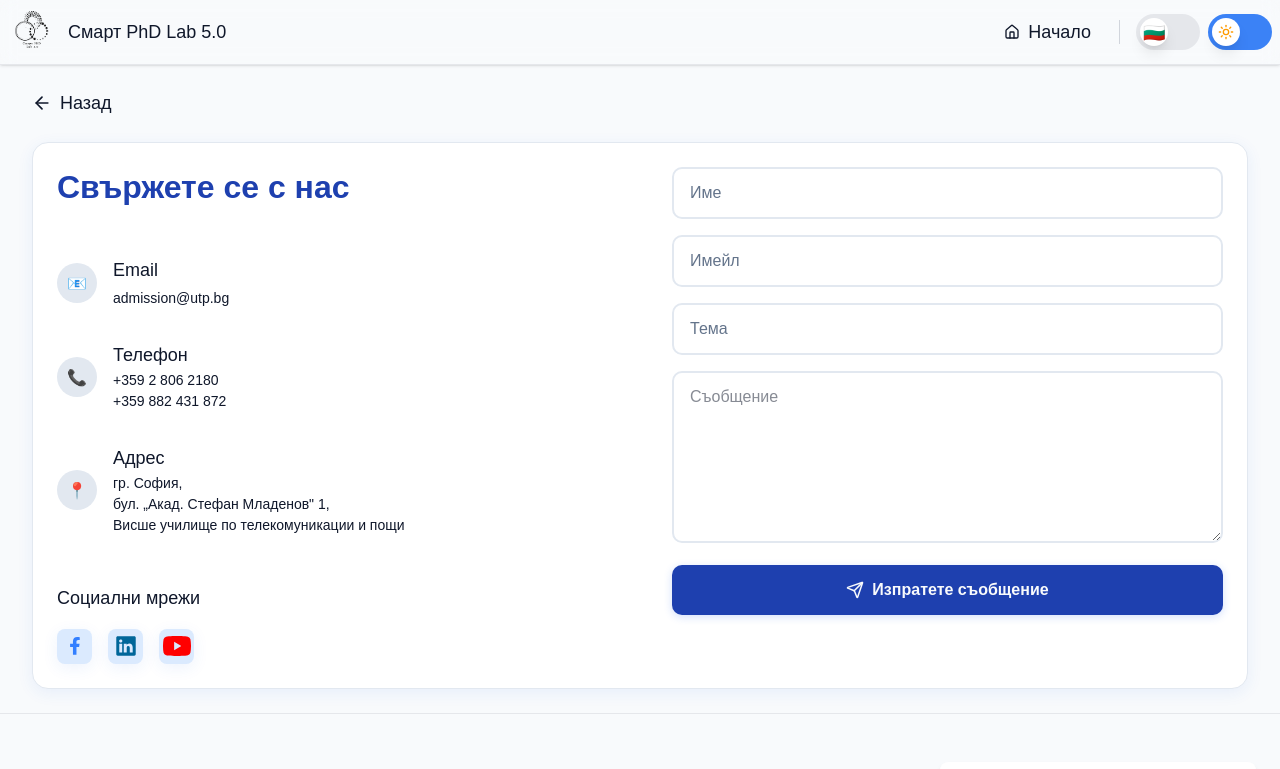
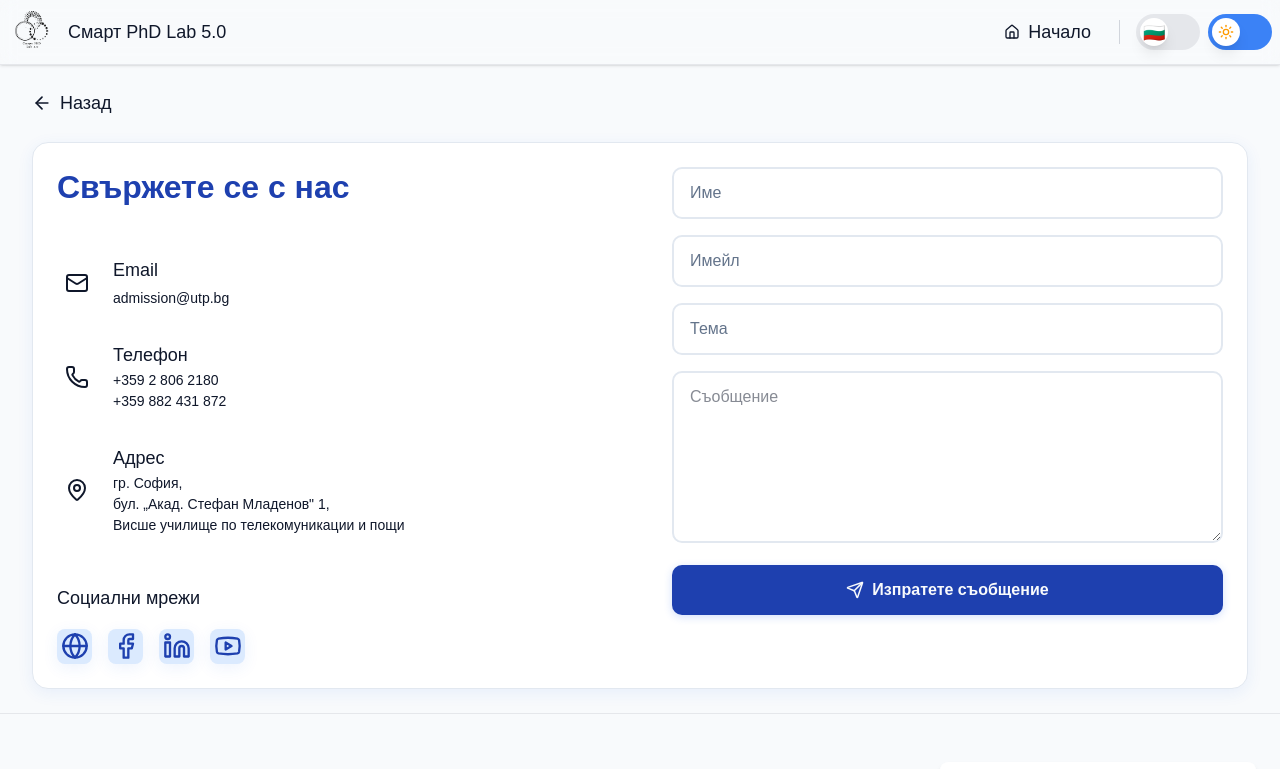
Before and after one commit to VUTP-University/phd-lab-utp, a React (Vite) app in the folder frontend/: page /contacts in a window 1280 px wide. Shown: the top 769 px of the page. Built offline with nearby package versions, Linux system fonts and the light colour scheme; no server answers; a web font is replaced by a local one.

Commit message:
Enhancement: Fix social media icons
Signed-off-by: Aleksandar Karastoyanov <a.karastoyanov@utp.bg>

```diff
--- a/frontend/src/components/Contacts/ContactForm.jsx
+++ b/frontend/src/components/Contacts/ContactForm.jsx
@@ -3,6 +3,7 @@ import { useTranslation } from "react-i18next";
 import { ArrowLeft, Send, CheckCircle, AlertCircle } from "lucide-react";
 import { useNavigate } from "react-router-dom";
 import api from "../../../api.js";
+import {Mail, Phone, MapPin, Globe, Facebook, Linkedin, Youtube } from "lucide-react";
 
 export default function ContactForm() {
   const { t } = useTranslation();
@@ -102,8 +103,8 @@ export default function ContactForm() {
           {/* EMAIL */}
           <div className="mt-12">
             <div className="mt-4 flex items-center">
-              <div className="bg-slate-200 dark:bg-slate-700 h-10 w-10 rounded-full flex items-center justify-center shrink-0">
-                📧
+              <div className="h-10 w-10 rounded-full flex items-center justify-center shrink-0">
+                <Mail />
               </div>
               <div className="ml-4 text-m">
                 <p className="normal_text">{t("contact.mail")}</p>
@@ -120,8 +121,8 @@ export default function ContactForm() {
           {/* PHONE */}
           <div className="mt-8">
             <div className="mt-4 flex items-center">
-              <div className="bg-slate-200 dark:bg-slate-700 h-10 w-10 rounded-full flex items-center justify-center shrink-0">
-                📞
+              <div className="h-10 w-10 rounded-full flex items-center justify-center shrink-0">
+                <Phone />
               </div>
               <div className="ml-4 text-sm">
                 <p className="normal_text">{t("contact.phone")}</p>
@@ -138,8 +139,8 @@ export default function ContactForm() {
           {/* ADDRESS */}
           <div className="mt-8">
             <div className="mt-4 flex items-center">
-              <div className="bg-slate-200 dark:bg-slate-700 h-10 w-10 rounded-full flex items-center justify-center shrink-0">
-                📍
+              <div className="h-10 w-10 rounded-full flex items-center justify-center shrink-0">
+                <MapPin />
               </div>
               <div className="ml-4 text-sm">
                 <p className="normal_text">{t("contact.address_title")}</p>
@@ -156,6 +157,19 @@ export default function ContactForm() {
               {t("contact.socials")}
             </h3>
             <div className="mt-4 flex items-center gap-4">
+              {/* Website */}
+              <a
+                href="https://www.utp.bg"
+                target="_blank"
+                rel="noopener noreferrer"
+                className="social_media_button"
+                title="Visit our website"
+              >
+                <Globe
+                  className="transition-all duration-300 hover:scale-110"
+                  size={28}
+                />
+              </a>
               {/* Facebook */}
               <a
                 href="https://www.facebook.com/www.utp.bg"
@@ -163,19 +177,10 @@ export default function ContactForm() {
                 rel="noopener noreferrer"
                 className="social_media_button"
               >
-                <svg
-                  className="transition-all duration-300 hover:scale-110"
-                  xmlns="http://www.w3.org/2000/svg"
-                  width="28"
-                  height="28"
-                  viewBox="0 0 72 72"
-                  fill="none"
-                >
-                  <path
-                    d="M46.4927 38.6403L47.7973 30.3588H39.7611V24.9759C39.7611 22.7114 40.883 20.4987 44.4706 20.4987H48.1756V13.4465C46.018 13.1028 43.8378 12.9168 41.6527 12.8901C35.0385 12.8901 30.7204 16.8626 30.7204 24.0442V30.3588H23.3887V38.6403H30.7204V58.671H39.7611V38.6403H46.4927Z"
-                    fill="#337FFF"
-                  />
-                </svg>
+                <Facebook
+                  className="rounded-md transition-all duration-300 hover:scale-110"
+                  size={28}
+                />
               </a>
 
               {/* LinkedIn */}
@@ -185,21 +190,10 @@ export default function ContactForm() {
                 rel="noopener noreferrer"
                 className="social_media_button"
               >
-                <svg
+                <Linkedin
                   className="rounded-md transition-all duration-300 hover:scale-110"
-                  xmlns="http://www.w3.org/2000/svg"
-                  width="28"
-                  height="28"
-                  viewBox="0 0 72 72"
-                  fill="none"
-                >
-                  <path
-                    fillRule="evenodd"
-                    clipRule="evenodd"
-                    d="M14.6975 11C12.6561 11 11 12.6057 11 14.5838V57.4474C11 59.4257 12.6563 61.03 14.6975 61.03H57.3325C59.3747 61.03 61.03 59.4255 61.03 57.4468V14.5838C61.03 12.6057 59.3747 11 57.3325 11H14.6975ZM26.2032 30.345V52.8686H18.7167V30.345H26.2032ZM26.6967 23.3793C26.6967 25.5407 25.0717 27.2703 22.4615 27.2703L22.4609 27.2701H22.4124C19.8998 27.2701 18.2754 25.5405 18.2754 23.3791C18.2754 21.1686 19.9489 19.4873 22.5111 19.4873C25.0717 19.4873 26.6478 21.1686 26.6967 23.3793ZM37.833 52.8686H30.3471L30.3469 52.8694C30.3469 52.8694 30.4452 32.4588 30.3475 30.3458H37.8336V33.5339C38.8288 31.9995 40.6098 29.8169 44.5808 29.8169C49.5062 29.8169 53.1991 33.0363 53.1991 39.9543V52.8686H45.7133V40.8204C45.7133 37.7922 44.6293 35.7269 41.921 35.7269C39.8524 35.7269 38.6206 37.1198 38.0796 38.4653C37.8819 38.9455 37.833 39.6195 37.833 40.2918V52.8686Z"
-                    fill="#006699"
-                  />
-                </svg>
+                  size={28}
+                />
               </a>
 
               {/* YouTube */}
@@ -209,19 +203,10 @@ export default function ContactForm() {
                 rel="noopener noreferrer"
                 className="social_media_button"
               >
-                <svg
+                <Youtube
                   className="rounded-md transition-all duration-300 hover:scale-110"
-                  xmlns="http://www.w3.org/2000/svg"
-                  width="28"
-                  height="28"
-                  viewBox="0 0 24 24"
-                  fill="none"
-                >
-                  <path
-                    d="M23.498 6.186a2.994 2.994 0 0 0-2.113-2.119C19.177 3.5 12 3.5 12 3.5s-7.177 0-9.385.567a2.994 2.994 0 0 0-2.113 2.119A31.35 31.35 0 0 0 0 12a31.35 31.35 0 0 0 .502 5.814 2.994 2.994 0 0 0 2.113 2.119C4.823 20.5 12 20.5 12 20.5s7.177 0 9.385-.567a2.994 2.994 0 0 0 2.113-2.119A31.35 31.35 0 0 0 24 12a31.35 31.35 0 0 0-.502-5.814ZM9.546 15.568V8.432l6.18 3.568-6.18 3.568Z"
-                    fill="#FF0000"
-                  />
-                </svg>
+                  size={28}
+                />
               </a>
             </div>
           </div>
--- a/frontend/src/pages/NewsDetail.jsx
+++ b/frontend/src/pages/NewsDetail.jsx
@@ -4,7 +4,7 @@
 import React, { useState, useEffect } from "react";
 import { useParams, useNavigate } from "react-router-dom";
 import { useTranslation } from "react-i18next";
-import { ChevronLeft, ChevronRight, ArrowLeft, Calendar } from "lucide-react";
+import { ChevronLeft, ChevronRight, ArrowLeft, Calendar, Facebook, Linkedin } from "lucide-react";
 import api from "../../api.js";
 
 export default function NewsDetail() {
@@ -197,19 +197,10 @@ export default function NewsDetail() {
                   className="w-8 h-8 flex items-center justify-center rounded-lg group transition-all duration-300 cursor-pointer social_media_button"
                   title={t("news.share_on_facebook")}
                 >
-                  <svg
-                    className="transition-all duration-300 group-hover:scale-110"
-                    xmlns="http://www.w3.org/2000/svg"
-                    width="24"
-                    height="24"
-                    viewBox="0 0 72 72"
-                    fill="none"
-                  >
-                    <path
-                      d="M46.4927 38.6403L47.7973 30.3588H39.7611V24.9759C39.7611 22.7114 40.883 20.4987 44.4706 20.4987H48.1756V13.4465C46.018 13.1028 43.8378 12.9168 41.6527 12.8901C35.0385 12.8901 30.7204 16.8626 30.7204 24.0442V30.3588H23.3887V38.6403H30.7204V58.671H39.7611V38.6403H46.4927Z"
-                      fill="#337FFF"
-                    />
-                  </svg>
+                  <Facebook
+                    className="rounded-md transition-all duration-300 group-hover:scale-110"
+                    size={20}
+                  />
                 </button>
 
                 {/* LinkedIn */}
@@ -218,21 +209,10 @@ export default function NewsDetail() {
                   className="w-8 h-8 flex items-center justify-center rounded-lg group transition-all duration-300 cursor-pointer social_media_button"
                   title={t("news.share_on_linkedin")}
                 >
-                  <svg
+                  <Linkedin
                     className="rounded-md transition-all duration-300 group-hover:scale-110"
-                    xmlns="http://www.w3.org/2000/svg"
-                    width="24"
-                    height="24"
-                    viewBox="0 0 72 72"
-                    fill="none"
-                  >
-                    <path
-                      fillRule="evenodd"
-                      clipRule="evenodd"
-                      d="M14.6975 11C12.6561 11 11 12.6057 11 14.5838V57.4474C11 59.4257 12.6563 61.03 14.6975 61.03H57.3325C59.3747 61.03 61.03 59.4255 61.03 57.4468V14.5838C61.03 12.6057 59.3747 11 57.3325 11H14.6975ZM26.2032 30.345V52.8686H18.7167V30.345H26.2032ZM26.6967 23.3793C26.6967 25.5407 25.0717 27.2703 22.4615 27.2703L22.4609 27.2701H22.4124C19.8998 27.2701 18.2754 25.5405 18.2754 23.3791C18.2754 21.1686 19.9489 19.4873 22.5111 19.4873C25.0717 19.4873 26.6478 21.1686 26.6967 23.3793ZM37.833 52.8686H30.3471L30.3469 52.8694C30.3469 52.8694 30.4452 32.4588 30.3475 30.3458H37.8336V33.5339C38.8288 31.9995 40.6098 29.8169 44.5808 29.8169C49.5062 29.8169 53.1991 33.0363 53.1991 39.9543V52.8686H45.7133V40.8204C45.7133 37.7922 44.6293 35.7269 41.921 35.7269C39.8524 35.7269 38.6206 37.1198 38.0796 38.4653C37.8819 38.9455 37.833 39.6195 37.833 40.2918V52.8686Z"
-                      fill="#006699"
-                    />
-                  </svg>
+                    size={20}
+                  />
                 </button>
               </div>
             </div>
```
Also changed, not shown: frontend/src/components/Landing/NewsEvents.jsx (+8 -28 lines), frontend/src/pages/AllNews.jsx (+8 -28 lines).
